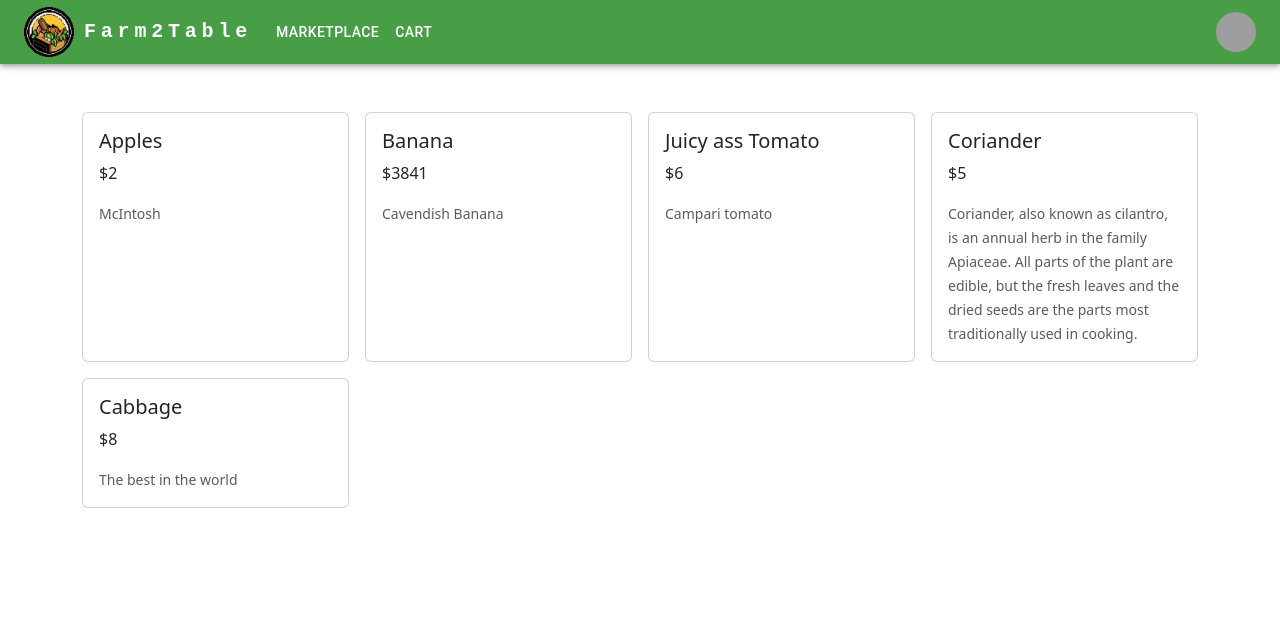
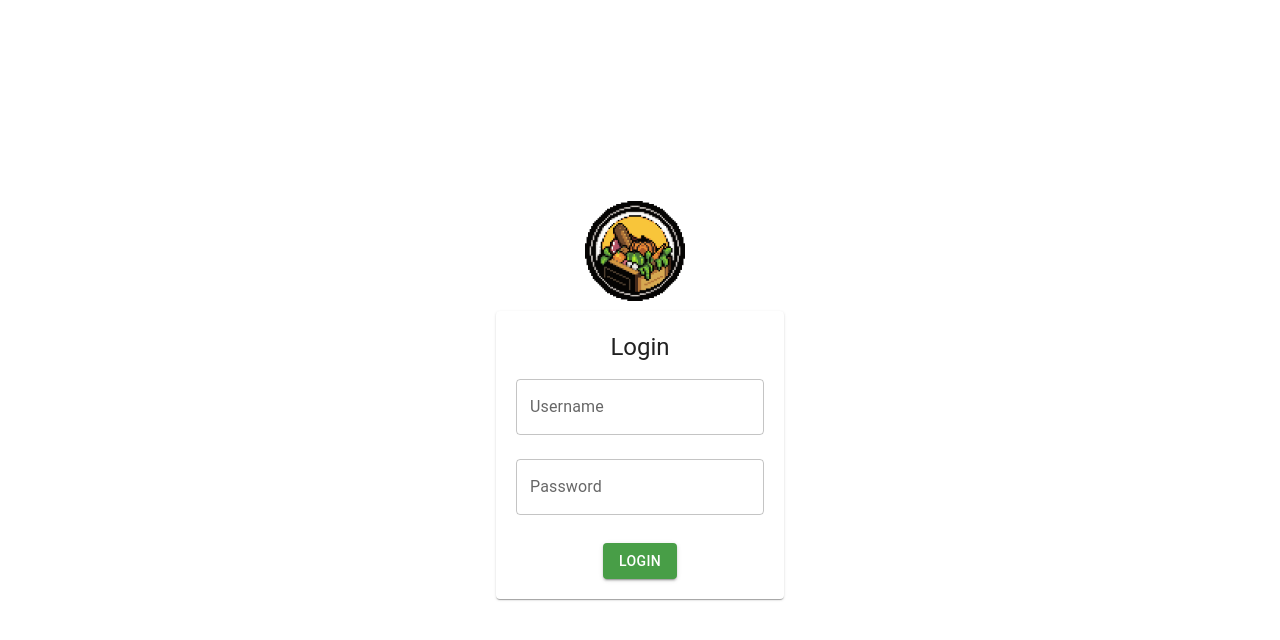
Before and after one commit to JoeMansour2003/DeltaHacks, a React (Create React App) app: page / in a window 1280 px wide. Shown: the top 640 px of the page. Built offline with nearby package versions, Linux system fonts and the light colour scheme; grey boxes are pictures that could not be loaded.

Commit message:
add login

```diff
--- a/src/App.js
+++ b/src/App.js
@@ -3,6 +3,7 @@ import './App.css';
 import Navbar from './components/navbar';
 import Cart from './pages/Cart';
 import Marketplace from './pages/Marketplace';
+import Login from './pages/Login';
 import { BrowserRouter as Router, Route, Routes } from 'react-router-dom';
 import "bootstrap/dist/css/bootstrap.min.css";
 import "bootstrap/dist/js/bootstrap.bundle.min.js";
@@ -10,9 +11,13 @@ import "bootstrap/dist/js/bootstrap.bundle.min.js";
 function App( {Component, pageProps} ) {
   return (
     <Router>
-      <Navbar />
       <Routes>
-        <Route path="/" element={<Marketplace />} />
+        <Route path="/marketplace" element={<Navbar />} />
+        <Route path="/cart" element={<Navbar />} />
+      </Routes>
+      <Routes>
+        <Route path="/" element={<Login />} />
+        <Route path="/marketplace" element={<Marketplace />} />
         <Route path="/cart" element={<Cart />} />
       </Routes>
     </Router>
--- a/src/components/navbar.js
+++ b/src/components/navbar.js
@@ -42,7 +42,6 @@ function Navbar() {
       <Container maxWidth="xl">
         <Toolbar disableGutters>
           <img src={logo} style={{ width: '50px', marginRight: '10px' }} />
-          {/* <AdbIcon sx={{ display: { xs: 'none', md: 'flex' }, mr: 1 }} /> */}
           <Typography
             variant="h6"
             noWrap
@@ -116,18 +115,9 @@ function Navbar() {
             LOGO
           </Typography>
           <Box sx={{ flexGrow: 1, display: { xs: 'none', md: 'flex' } }}>
-            {/* {pages.map((page) => (
-              <Button
-                key={page}
-                onClick={handleCloseNavMenu}
-                sx={{ my: 2, color: 'white', display: 'block' }}
-              >
-                {page}
-              </Button>
-            ))} */}
             <Button
                 component={Link}
-                to='/'
+                to='/marketplace'
                 onClick={handleCloseNavMenu}
                 style={{ my: 2, color: 'white', display: 'block' }}
               >
--- /dev/null
+++ b/src/pages/Login.js
@@ -0,0 +1,57 @@
+import React, { useState } from 'react';
+import { Container, Typography, TextField, Button, Paper } from '@mui/material';
+import logo from '../components/logo.png';
+import { useNavigate } from 'react-router-dom';
+
+const Login = () => {
+  const [username, setUsername] = useState('');
+  const [password, setPassword] = useState('');
+  const navigate = useNavigate();
+
+  const handleLogin = () => {
+    // Implement your login logic here
+    console.log('Logging in with:', { username, password });
+    navigate('/marketplace');
+  };
+
+  return (
+    <Container
+      component="main"
+      maxWidth="xs"
+      style={{
+        display: 'flex',
+        flexDirection: 'column',
+        alignItems: 'center',
+        justifyContent: 'center',
+        height: '100vh', // Set the height of the container to 100% of the viewport height
+      }}
+    >
+      <img src={logo} style={{ width: '100px', marginRight: '10px', marginBottom: '10px' }} />
+      <Paper elevation={1} style={{ padding: '20px', display: 'flex', flexDirection: 'column', alignItems: 'center' }}>
+        <Typography variant="h5">Login</Typography>
+        <TextField
+          variant="outlined"
+          margin="normal"
+          fullWidth
+          label="Username"
+          value={username}
+          onChange={(e) => setUsername(e.target.value)}
+        />
+        <TextField
+          variant="outlined"
+          margin="normal"
+          fullWidth
+          label="Password"
+          type="password"
+          value={password}
+          onChange={(e) => setPassword(e.target.value)}
+        />
+        <Button variant="contained" onClick={handleLogin} style={{ marginTop: '20px', backgroundColor: '#489E47' }}>
+          Login
+        </Button>
+      </Paper>
+    </Container>
+  );
+};
+
+export default Login;
```
